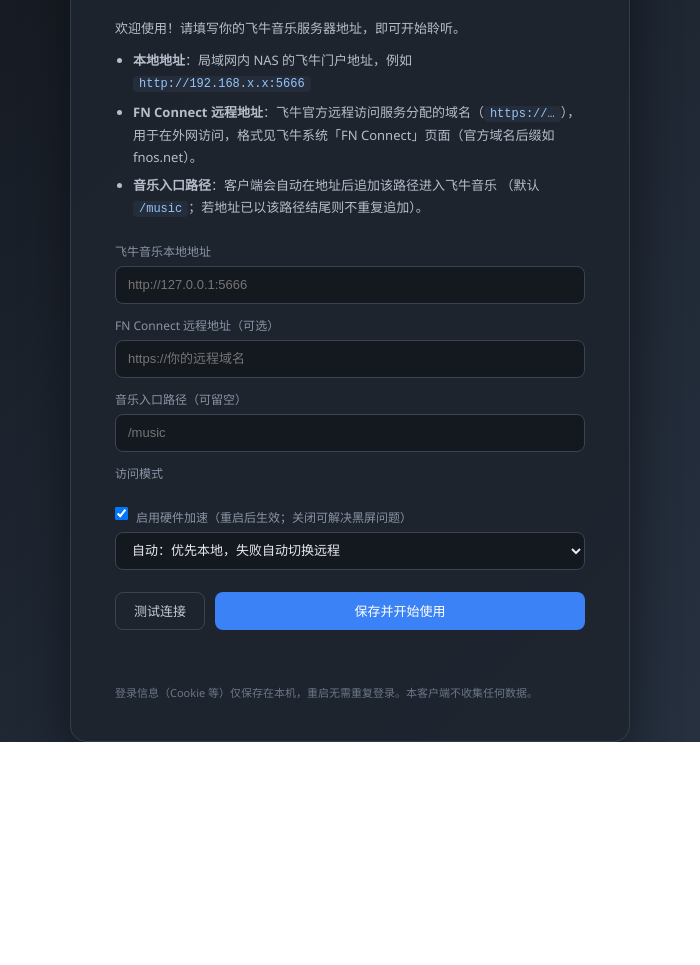
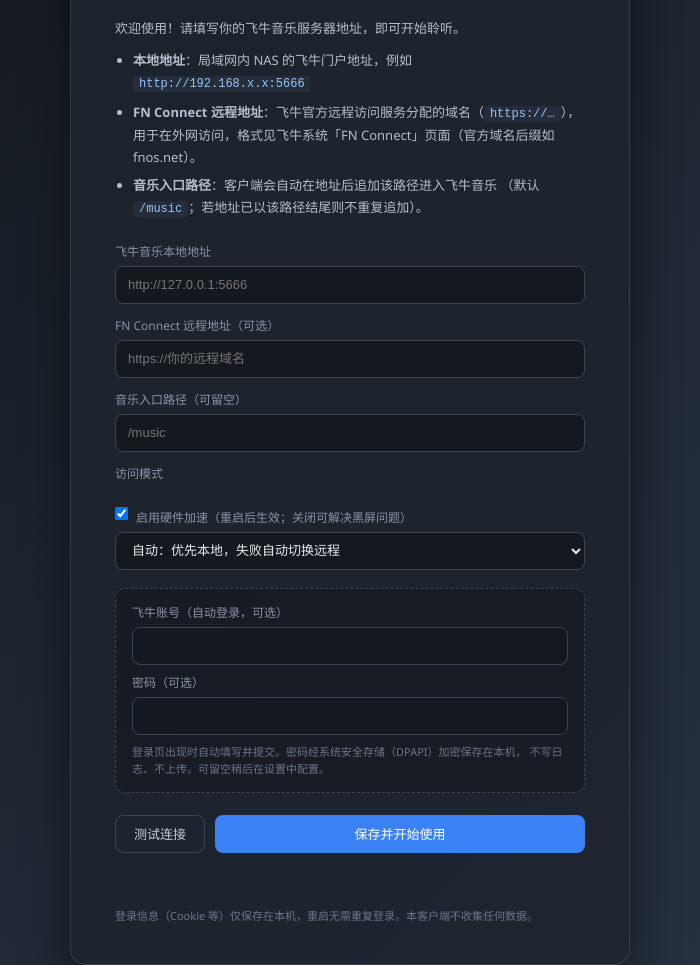
Before and after one commit to JuuWaii/fnmusic_pc, an Electron app: page src/renderer/welcome.html in a window 700 px wide. Shown: the part 182-1147 px from the top of the page. Before the commit the page ends 924 px from the top, so only its background shows below. Drawn offline with Linux system fonts and the light colour scheme; no server answers.

Commit message:
feat: v0.1.13 欢迎页支持配置自动登录账号密码
用户需求：欢迎页（首次配置/未配置服务器时）也能填写账号密码，
登录页出现时自动填写提交，无需先进入设置页。

实现（welcome.html/js/css）：
- welcome.html 新增「自动登录」区块（账号 + 密码输入框，虚线卡片样式）；
- welcome.js：init 回显账号、密码占位显示已设置状态（不回显明文）；
  保存语义与设置页一致——账号变化才提交、密码非空才提交（留空保持）、
  清空账号同步清除密码；
- welcome.css：auto-login-box 虚线卡片 + 提示文案样式。

复用既有 settings.js 凭据链路（safeStorage/DPAPI 加密、origin 过滤注入），
无新增存储/传输面。测试 60/60，check-privacy 0 违规。

```diff
--- a/src/renderer/welcome.css
+++ b/src/renderer/welcome.css
@@ -43,6 +43,15 @@ h1 { text-align: center; font-size: 26px; margin-top: 8px; }
 .form input:focus, .form select:focus { border-color: #60a5fa; }
 .form-check { display: flex; align-items: center; gap: 8px; margin-top: 14px; font-size: 12px; color: #b6becb; }
 .form-check input { width: auto; height: auto; }
+/* 自动登录（v0.1.13）：欢迎页账号密码区块 */
+.auto-login-box {
+  margin-top: 18px; padding: 14px 16px;
+  background: rgba(20, 24, 31, 0.6);
+  border: 1px dashed #3a4454; border-radius: 10px;
+}
+.auto-login-box label { margin-top: 8px; }
+.auto-login-box label:first-child { margin-top: 0; }
+.auto-login-hint { margin-top: 8px; font-size: 11px; color: #6b7688; line-height: 1.6; }
 .actions { display: flex; gap: 10px; margin-top: 22px; }
 button {
   height: 38px; padding: 0 18px; border-radius: 8px;
--- a/src/renderer/welcome.html
+++ b/src/renderer/welcome.html
@@ -46,6 +46,18 @@
         <option value="remote">仅远程地址</option>
       </select>
 
+      <!-- 自动登录（v0.1.13：欢迎页也可配置账号密码，登录页自动填写） -->
+      <div class="auto-login-box">
+        <label for="loginUsername">飞牛账号（自动登录，可选）</label>
+        <input id="loginUsername" type="text" spellcheck="false" autocomplete="off" />
+        <label for="loginPassword">密码（可选）</label>
+        <input id="loginPassword" type="password" autocomplete="off" />
+        <p class="auto-login-hint">
+          登录页出现时自动填写并提交。密码经系统安全存储（DPAPI）加密保存在本机，
+          不写日志、不上传。可留空稍后在设置中配置。
+        </p>
+      </div>
+
       <div class="actions">
         <button id="btnTest" class="ghost">测试连接</button>
         <button id="btnStart" class="primary">保存并开始使用</button>
--- a/src/renderer/welcome.js
+++ b/src/renderer/welcome.js
@@ -12,6 +12,8 @@ const $ = (id) => document.getElementById(id);
 // 保持原设置不变——避免「默认勾选 → 意外从软件渲染切回硬件加速 →
 // 渲染异常机器黑屏/界面错乱」。
 let hardwareTouched = false;
+// 当前已保存的登录账号（供保存时比较是否变化；密码不回显明文）
+let currentLoginUsername = '';
 // 监听器在 init 之前挂载（审查轮 9 P3）：避免 IPC 返回前用户点击开关被忽略
 $('hardwareAcceleration').addEventListener('change', () => { hardwareTouched = true; });
 
@@ -22,6 +24,10 @@ $('hardwareAcceleration').addEventListener('change', () => { hardwareTouched = t
   $('musicPath').value = s.musicPath || '';
   $('accessMode').value = s.accessMode || 'auto';
   $('hardwareAcceleration').checked = s.hardwareAcceleration !== false;
+  // 自动登录凭据（v0.1.13）：账号回显；密码不回显明文（仅显示已设置状态）
+  $('loginUsername').value = s.loginUsername || '';
+  currentLoginUsername = s.loginUsername || '';
+  $('loginPassword').placeholder = s.loginPasswordSet ? '已保存（留空保持不变）' : '未设置';
 })();
 
 /** 展示测试结果 */
@@ -55,6 +61,15 @@ $('btnStart').addEventListener('click', async () => {
   };
   // 仅当用户显式改动过硬件加速开关才提交该字段（保持原设置，避免误切换）
   if (hardwareTouched) patch.hardwareAcceleration = $('hardwareAcceleration').checked;
+  // 自动登录凭据（v0.1.13）：账号变化才提交；密码仅当用户输入了新值才提交
+  // （留空 = 保持原密码不变）；账号被清空时同步清除密码
+  const newUsername = $('loginUsername').value.trim();
+  if (newUsername !== (currentLoginUsername || '')) {
+    patch.loginUsername = newUsername;
+    if (!newUsername) patch.loginPassword = ''; // 清空账号 → 一并清除已存密码
+  }
+  const newPass = $('loginPassword').value;
+  if (newPass) patch.loginPassword = newPass;
   const result = await api.saveSettings(patch);
   if (result && result.ok === false) {
     showResult(false, '保存失败：' + (result.error || '未知错误'));
```
